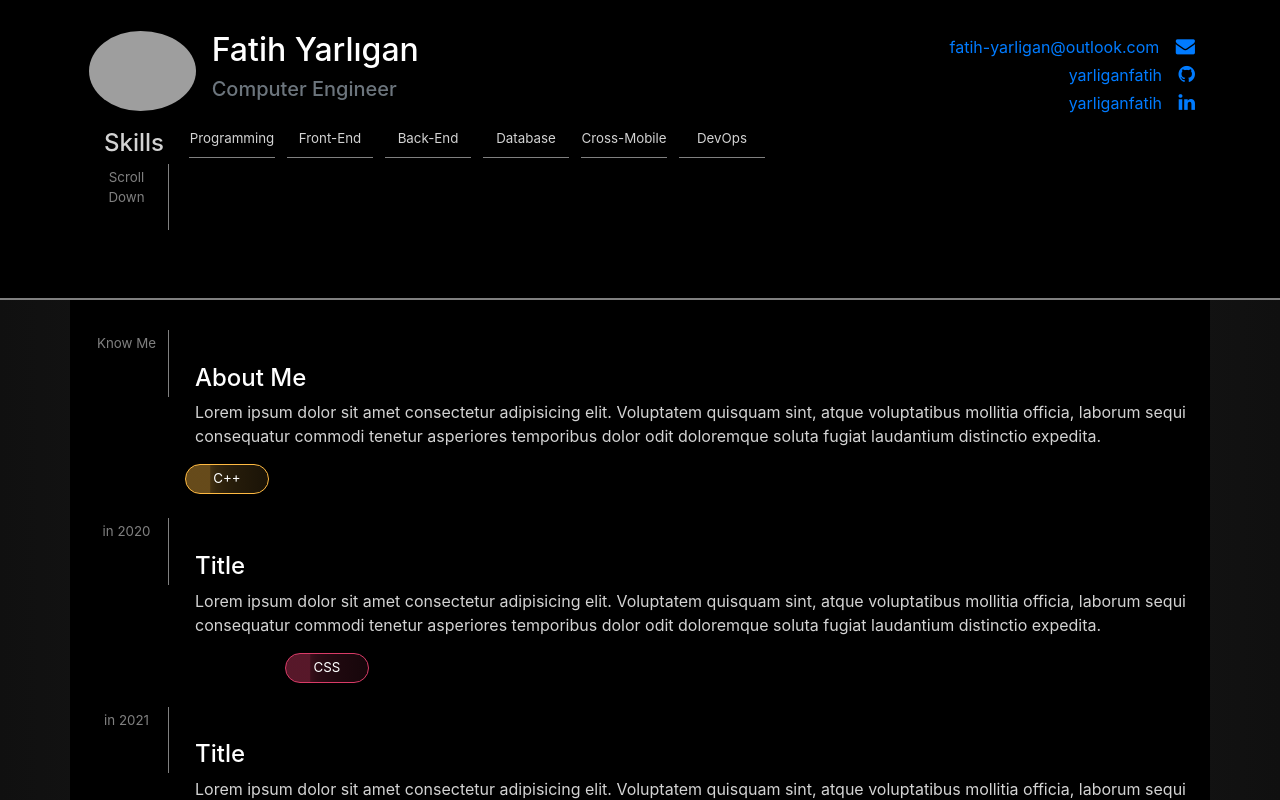
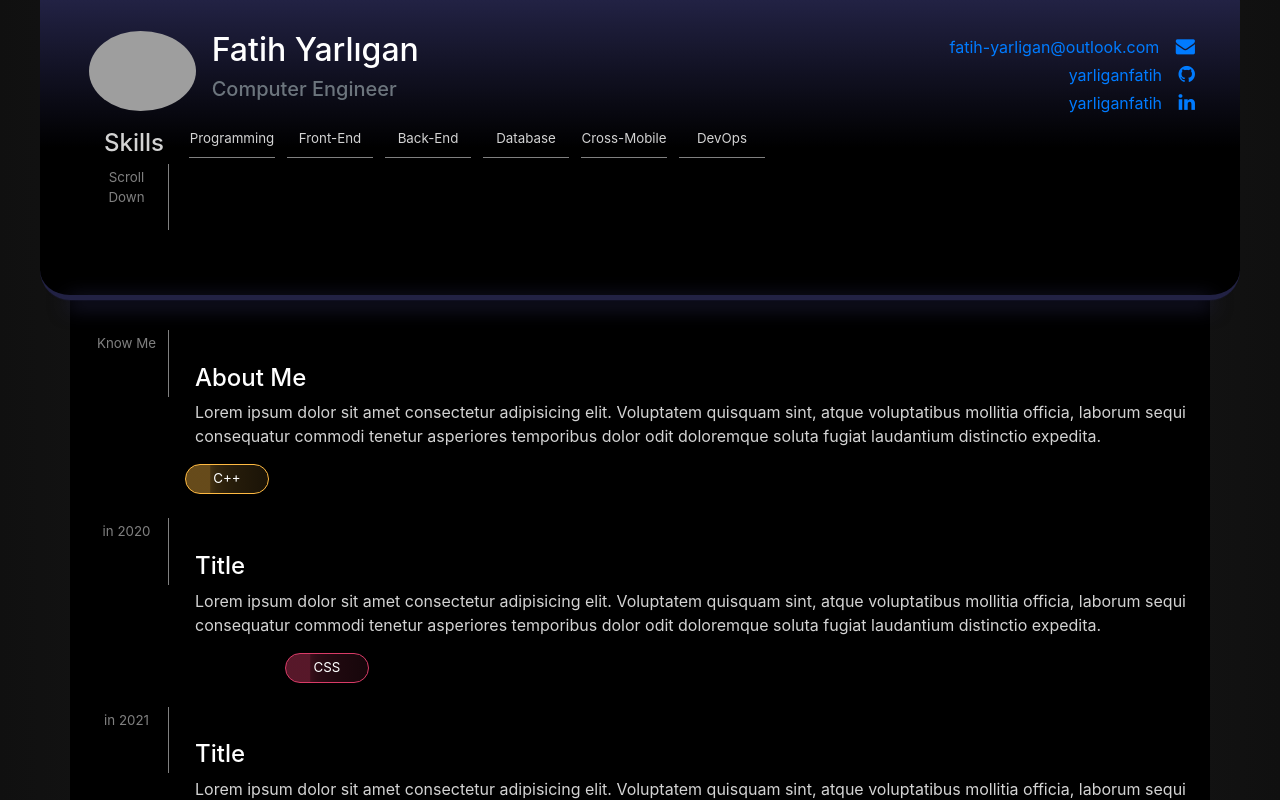
Before and after one commit to yarliganfatih/yarliganfatih.github.io, a plain HTML site: page index.html in a window 1280 px wide. Drawn offline with nearby package versions, Linux system fonts and the light colour scheme; grey boxes are pictures that could not be loaded.

Commit message:
redesigned nav

```diff
--- a/index.html
+++ b/index.html
@@ -13,7 +13,7 @@
 </head>
 
 <body>
-    <div class="nav pt-3">
+    <div class="nav navResponsive pt-3">
 
         <div class="container">
             <div class="fixedBio d-flex justify-content-between">
@@ -67,6 +67,7 @@
             </a>
         </div>
     </div>
+    <div class="navBottomBorder"></div>
     <div class="container">
         <div class="mainParent">
             <div id="scrollUp" class="blankArea"></div>
--- a/style.css
+++ b/style.css
@@ -1,6 +1,6 @@
-:root{
+:root {
   --skillColorRGB: 255, 0, 0;
-  --skillScore: 5.0vh;
+  --skillScore: 5vh;
 
   /* Bright Colors Of Spring Color Scheme */
   --colorSchema1: 255, 186, 66; /* Pastel Orange */
@@ -30,12 +30,23 @@ body {
 .nav {
   position: fixed;
   top: 0;
-  left: 0;
   width: 100%;
   height: 300px;
   background-color: black;
-  border-bottom: 2px solid gray;
+  border-bottom: 5px solid rgb(34, 34, 68);
   z-index: 2;
+  border-radius: 0 0 30px 30px;
+  background: linear-gradient(rgb(34, 34, 68), 25%, black 50%);
+  box-shadow: 0 2px 2px -2px rgb(34 34 68);
+}
+.navBottomBorder {
+  position: fixed;
+  top: 295px;
+  background-color: rgb(34, 34, 68);
+  height: 5px;
+  width: 1140px;
+  z-index: 9;
+  box-shadow: 0 5px 20px 2px rgb(34 34 68);
 }
 .fixedBio {
   height: 84px;
@@ -133,10 +144,15 @@ body {
   position: sticky;
   z-index: 3;
 }
-.skillSticky{
+.skillSticky {
   border-radius: 15px;
   border: 1px solid rgba(var(--skillColorRGB));
-  background-image: linear-gradient(90deg, rgba(var(--skillColorRGB), 0.4) var(--skillScore), calc(var(--skillScore) + 0.2vh), rgba(var(--skillColorRGB), 0.1) 100%);
+  background-image: linear-gradient(
+    90deg,
+    rgba(var(--skillColorRGB), 0.4) var(--skillScore),
+    calc(var(--skillScore) + 0.2vh),
+    rgba(var(--skillColorRGB), 0.1) 100%
+  );
 }
 .dateSticky {
   display: block;
@@ -209,3 +225,52 @@ body {
     top: 105px;
   }
 }
+
+:root {
+  --containerSizing1: 540px;
+  --containerSizing2: 720px;
+  --containerSizing3: 960px;
+  --containerSizing4: 1140px;
+}
+
+@media (max-width: 576px) {
+  .navResponsive {
+    max-width: var(--containerSizing1);
+  }
+  .navBottomBorder {
+    max-width: calc(100% - 60px);
+  }
+}
+
+@media (min-width: 576px) {
+  .navResponsive {
+    max-width: calc(var(--containerSizing1) + 60px);
+  }
+  .navBottomBorder {
+    max-width: var(--containerSizing1);
+  }
+}
+@media (min-width: 768px) {
+  .navResponsive {
+    max-width: calc(var(--containerSizing2) + 60px);
+  }
+  .navBottomBorder {
+    max-width: var(--containerSizing2);
+  }
+}
+@media (min-width: 992px) {
+  .navResponsive {
+    max-width: calc(var(--containerSizing3) + 60px);
+  }
+  .navBottomBorder {
+    max-width: var(--containerSizing3);
+  }
+}
+@media (min-width: 1200px) {
+  .navResponsive {
+    max-width: calc(var(--containerSizing4) + 60px);
+  }
+  .navBottomBorder {
+    max-width: var(--containerSizing4);
+  }
+}
```
